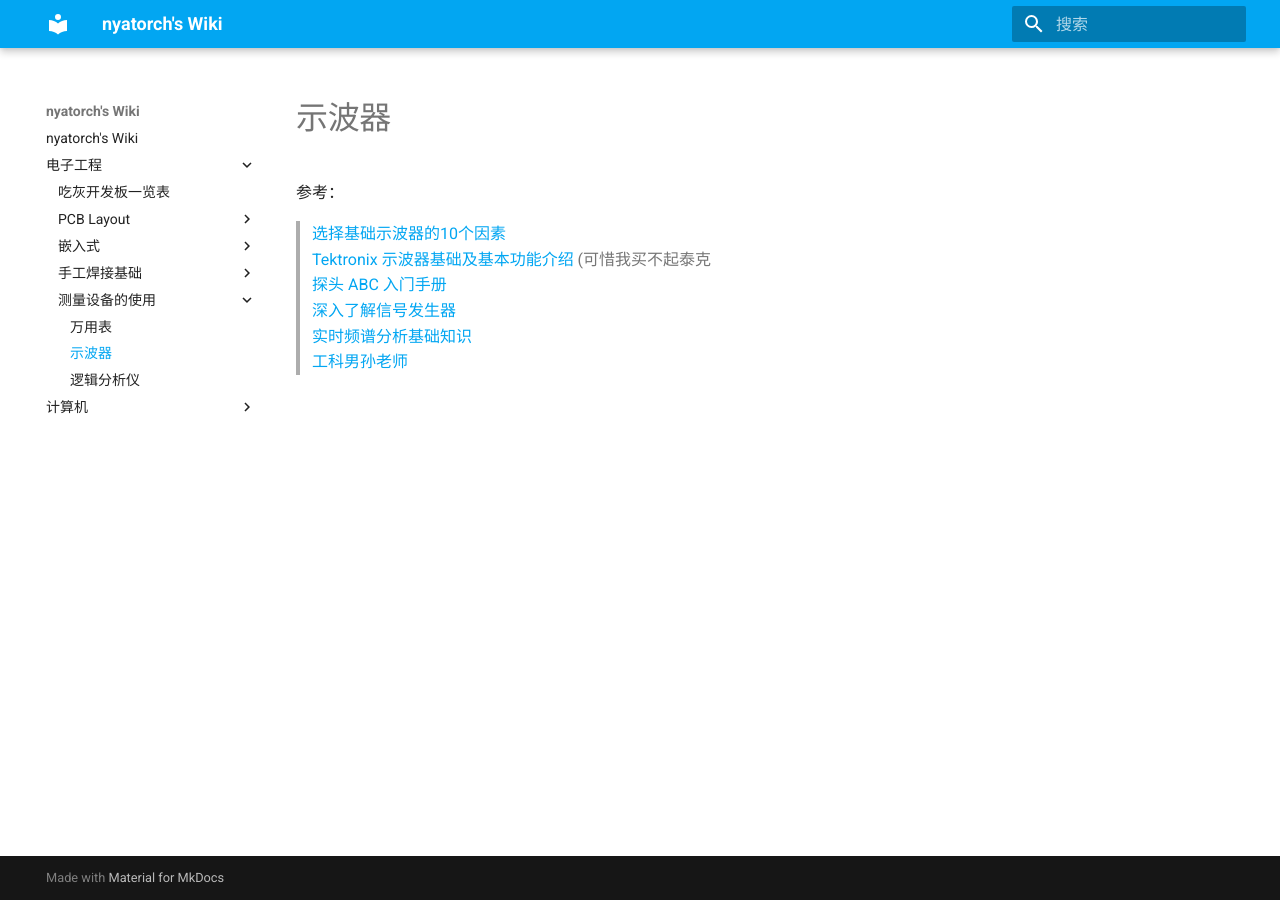
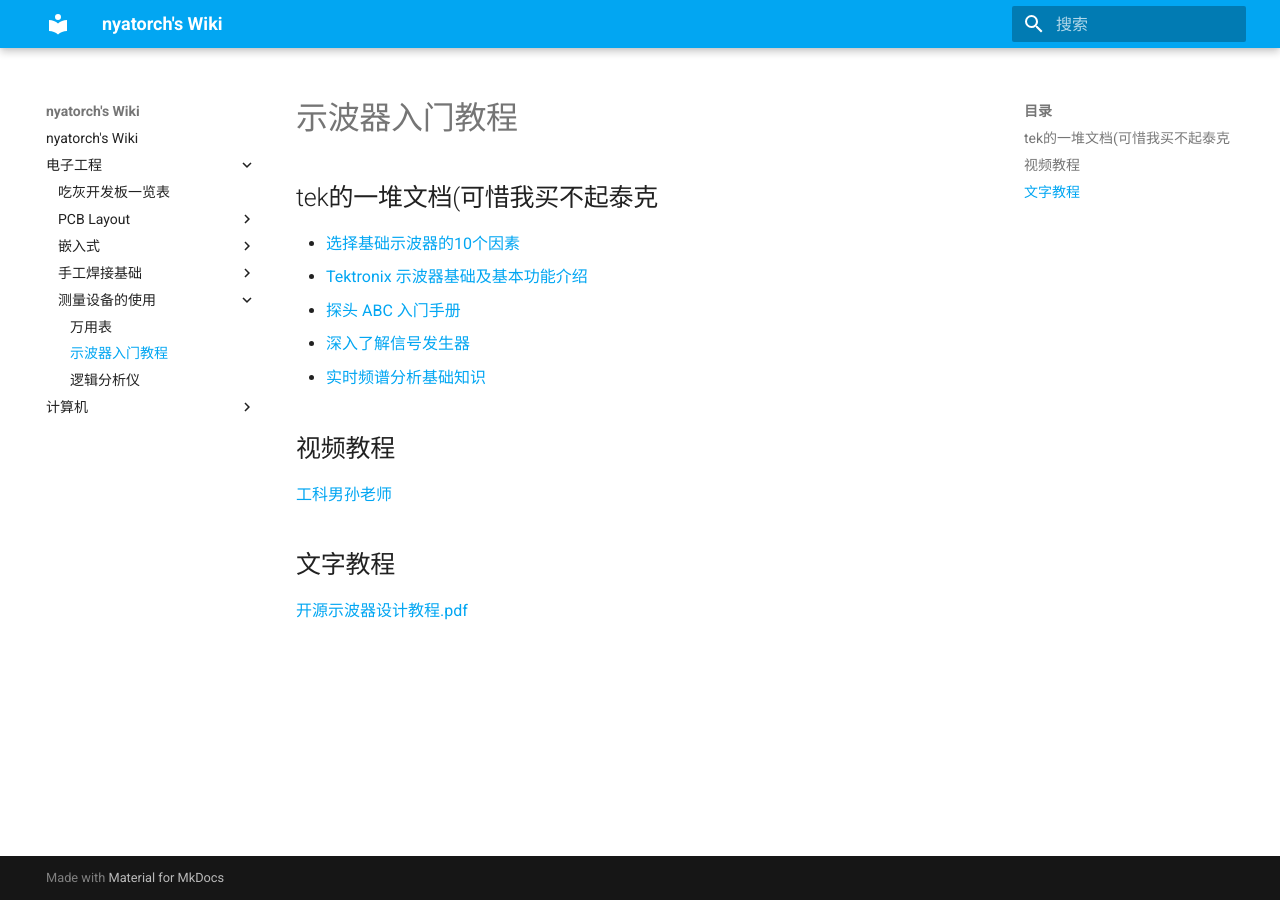
Before and after one commit to nyatorch/nyatorch.github.io, an MkDocs documentation site: the page built from docs/电子工程/测量设备的使用/示波器.md, in a window 1280 px wide. Built offline with MkDocs 1.6.1 and Material for MkDocs 9.7.7, drawn with Linux system fonts in a browser that asks for light colours; comment, search, counter and statistics services are not loaded.

Commit message:
update oscilloscope

```diff
--- a/docs/电子工程/测量设备的使用/示波器.md
+++ b/docs/电子工程/测量设备的使用/示波器.md
@@ -1,7 +1,14 @@
-参考：
-> [选择基础示波器的10个因素](https://download.tek.com/document/3GW_60848-1_10-Factors_Basic-scope_CN.pdf)
-> [Tektronix 示波器基础及基本功能介绍](https://download.tek.com/document/3GC-24274-0_Oscilloscope.pdf) (可惜我买不起泰克
-> [探头 ABC 入门手册](https://download.tek.com/document/60C_6053_13_0.pdf)
-> [深入了解信号发生器](https://download.tek.com/document/76C-16672-5_2012.11.07.22.34.52_12608_ZH.pdf)
-> [实时频谱分析基础知识](https://download.tek.com/document/37C-17249-4.pdf)
-> [工科男孙老师](https://space.bilibili.com/43584648/channel/collectiondetail?sid=109390)
+# 示波器入门教程
+
+## tek的一堆文档(可惜我买不起泰克
++ [选择基础示波器的10个因素](https://download.tek.com/document/3GW_60848-1_10-Factors_Basic-scope_CN.pdf)
++ [Tektronix 示波器基础及基本功能介绍](https://download.tek.com/document/3GC-24274-0_Oscilloscope.pdf)
++ [探头 ABC 入门手册](https://download.tek.com/document/60C_6053_13_0.pdf)
++ [深入了解信号发生器](https://download.tek.com/document/76C-16672-5_2012.11.07.22.34.52_12608_ZH.pdf)
++ [实时频谱分析基础知识](https://download.tek.com/document/37C-17249-4.pdf)
+
+## 视频教程
+ [工科男孙老师](https://space.bilibili.com/43584648/channel/collectiondetail?sid=109390)
+
+## 文字教程
+[开源示波器设计教程.pdf](./开源示波器设计教程V1_0.pdf)
```
Also changed, not shown: site/search/search_index.json, site/电子工程/PCB Layout/KiCad/index.html, 2 other files.
